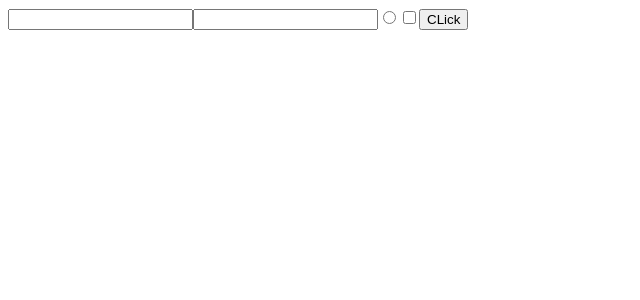
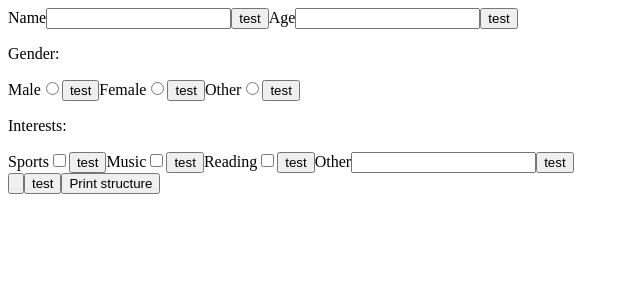
Before and after one commit to JonBunator/smart-ui, a React (Vite) app in the folder src/library/: page / in a window 1280 px wide. Shown: the top 300 px of the page, without its empty margins (0-640 px from the left). Built offline with nearby package versions, Linux system fonts and the light colour scheme.

Commit message:
Refactor and ui interaction

```diff
--- a/src/library/demo/App.tsx
+++ b/src/library/demo/App.tsx
@@ -5,18 +5,52 @@ import {useState} from "react";
 
 function App() {
 
-    const [email, setEmail] = useState();
 
     const {getHierarchy} = useSmartComponentManager();
 
     return (<>
-            <SmartComponent id="test">
-                <SmartInput smartID="1" smartSemantic="email" value={email} onChange={(event) => setEmail(event.target.value)} />
-                <SmartInput smartID="2" smartSemantic="password"/>
-                <SmartInput type="radio" smartID="2" smartSemantic="password"/>
-                <SmartInput type="checkbox" smartID="3" smartSemantic="password"/>
+            <SmartComponent>
+                <label htmlFor="name">Name</label>
+                <SmartInput id="name" smartSemantic="Name" />
+
+                <label htmlFor="age">Age</label>
+                <SmartInput type="number" id="age" smartSemantic="Age" />
+
+                <SmartComponent id="gender">
+                    <div>
+                        <p>Gender:</p>
+                        <label htmlFor="age">Male</label>
+                        <SmartInput type="radio" id="gender-male" />
+
+                        <label htmlFor="age">Female</label>
+                        <SmartInput type="radio" id="gender-female" />
+
+                        <label htmlFor="age">Other</label>
+                        <SmartInput type="radio" id="gender-other" />
+                    </div>
+                </SmartComponent>
+
+                <SmartComponent id="interests">
+                    <div>
+                        <p>Interests:</p>
+                        <label htmlFor="interests-sports">Sports</label>
+                        <SmartInput type="checkbox" id="interests-sports" value="sports"/>
+
+                        <label htmlFor="interests-music">Music</label>
+                        <SmartInput type="checkbox" id="interests-music" value="music"/>
+
+                        <label htmlFor="interests-reading">Reading</label>
+                        <SmartInput type="checkbox" id="interests-reading" value="reading"/>
+
+                        <label htmlFor="interests-other">Other</label>
+                        <SmartInput type="textarea" id="interests-other" />
+                    </div>
+                    <SmartInput id="vutton" type="button" onClick={() => console.log("clicked")}></SmartInput>
+                </SmartComponent>
             </SmartComponent>
-            <button onClick={() => {console.log(JSON.stringify(getHierarchy()))}}>CLick</button>
+        <SmartComponent/>
+
+        <button onClick={() => {console.log(JSON.stringify(getHierarchy()))}}>Print structure</button>
         </>
     )
 }
--- a/src/library/src/components/Button/index.tsx
+++ b/src/library/src/components/Button/index.tsx
@@ -1,7 +1,12 @@
-import styles from './styles.module.css'
 import React from "react";
+import {SmartComponent} from "../SmartComponent";
 
-export function Button(props: React.ButtonHTMLAttributes<HTMLButtonElement>) {
-  const { className, ...restProps } = props
-  return <button className={`${className} ${styles.button}`} {...restProps} />
+export function Button(props: React.DetailedHTMLProps<React.ButtonHTMLAttributes<HTMLButtonElement>, HTMLButtonElement>) {
+  const {id, ...restProps } = props
+
+  return (
+      <SmartComponent id={id ?? "other_val"}>
+        <button id={id} {...restProps} />
+      </SmartComponent>
+  )
 }
--- a/src/library/src/components/Button/styles.module.css
+++ /dev/null
@@ -1,3 +0,0 @@
-.button {
-    padding: 1rem;
-}
--- a/src/library/src/components/SmartComponent/index.tsx
+++ b/src/library/src/components/SmartComponent/index.tsx
@@ -1,14 +1,20 @@
 import {ReactNode, useEffect} from "react";
-import SmartComponentProvider, {useSmartComponentParent} from "../../internal/SmartComponentProvider";
-import {SmartComponentValue, useSmartComponentManager} from "../SmartComponentManager";
+import SmartComponentParent, {useSmartComponentParent} from "../../internal/SmartComponentParent";
+import {useSmartComponentManager} from "../SmartComponentManager";
+import {SmartComponentValue} from "../types/types.ts";
 
 
 export type SmartComponentProps = SmartComponentValue & {
+    /**
+     * Callback that is invoked by AI agent. Changes value of component.
+     * @param value
+     */
+    smartOnChange?: (value: string | number | readonly string[]) => void;
     children?: ReactNode;
 }
 
 export function SmartComponent(props: SmartComponentProps) {
-    const { children, ...smartProps } = props
+    const { children, smartOnChange, ...smartProps } = props
 
     const { parentID } = useSmartComponentParent();
     const { addComponent, removeComponent } = useSmartComponentManager();
@@ -21,5 +27,5 @@ export function SmartComponent(props: SmartComponentProps) {
         }
     }, [parentID, addComponent, smartProps.id, smartProps.semantic, smartProps.type, smartProps.value]);
 
-    return <SmartComponentProvider identifier={smartProps.id}>{children}</SmartComponentProvider>
+    return <SmartComponentParent identifier={smartProps.id}>{children}</SmartComponentParent>
 }
--- a/src/library/src/components/SmartComponentManager/index.tsx
+++ b/src/library/src/components/SmartComponentManager/index.tsx
@@ -1,22 +1,6 @@
 import {createContext, useContext, useState, ReactNode, useMemo, useCallback} from 'react';
-import SmartComponentProvider from "../../internal/SmartComponentProvider";
-
-
-export interface SmartComponentValue {
-    /**
-     * Unique identifier.
-     */
-    id: string;
-    /**
-     * Value of the smart component. For textfields this can be the inputted text.
-     */
-    value?: string | number | readonly string[];
-
-    /**
-     * Additional properties.
-     */
-    [key: string]: any;
-}
+import SmartComponentParent from "../../internal/SmartComponentParent";
+import {SmartComponentValue} from "../types/types.ts";
 
 /**
  * Element represents value of smart component and children.
@@ -113,6 +97,7 @@ export default function SmartComponentManager(props: SubscriptionProviderProps)
                     children.push(childElement);
                 }
             });
+
             return {
                 ...value,
                 children: children.length !== 0 ? children : undefined,
@@ -124,18 +109,18 @@ export default function SmartComponentManager(props: SubscriptionProviderProps)
             .filter(result => result !== null);
     }, [elements, parentChildrenMapping]);
 
-    const value = useMemo(() => ({
+        const value = useMemo(() => ({
         addComponent: addComponent,
         removeComponent: removeComponent,
         getHierarchy: getHierarchy,
     }), [addComponent, removeComponent, getHierarchy]);
 
     return (
-        <SmartComponentProvider identifier="root">
+        <SmartComponentParent identifier="root">
             <SmartComponentContext.Provider value={value}>
                 {children}
             </SmartComponentContext.Provider>
-        </SmartComponentProvider>
+        </SmartComponentParent>
     );
 };
 
--- a/src/library/src/components/SmartInput/index.tsx
+++ b/src/library/src/components/SmartInput/index.tsx
@@ -1,20 +1,43 @@
-import React from "react";
+import React, {ReactNode, useRef} from "react";
 import { SmartComponent } from "../SmartComponent";
 
 
 interface SmartComponent {
-  smartID: string;
   smartSemantic: string;
+  children?: ReactNode;
 }
 
 export type SmartInputProps = React.DetailedHTMLProps<React.InputHTMLAttributes<HTMLInputElement>, HTMLInputElement> & SmartComponent;
 
 export function SmartInput(props: SmartInputProps) {
-  const { smartID, value, type, smartSemantic, ...restProps } = props
+    const { value, onChange, type, id, smartSemantic, ...restProps } = props
+    const inputRef = useRef<HTMLInputElement>(null);
+
+    /**
+     * Simulates user input value update.
+     * @param value The new value.
+     */
+    function updateValue(value: string | number | readonly string[]) {
+
+        if (inputRef.current) {
+            if(type === "button" || type === "radio" || type === "checkbox") {
+                inputRef.current.click();
+                return;
+            }
+            const nativeInputValueSetter = Object.getOwnPropertyDescriptor(
+                window.HTMLInputElement.prototype,
+                'value')?.set;
+            nativeInputValueSetter?.call(inputRef.current, value);
+
+            const event = new Event('input', { bubbles: true });
+            inputRef.current.dispatchEvent(event);
+        }
+    }
 
   return (
-      <SmartComponent id={smartID ?? "UNIQUE_STRING"} value={value} semantic={smartSemantic} type={type}>
-          <input value={value} type={type} {...restProps} />
+      <SmartComponent id={id ?? "UNIQUE_STRING"} value={value} semantic={smartSemantic} type={type as string}>
+          <input ref={inputRef} value={value} onChange={onChange} type={type ?? "text"} {...restProps}/>
+          <button onClick={() => {updateValue("sports")}}>test</button>
       </SmartComponent>
   )
 }
--- /dev/null
+++ b/src/library/src/components/types/types.ts
@@ -0,0 +1,18 @@
+export interface SmartComponentValue {
+    /**
+     * Unique identifier.
+     */
+    id: string;
+    /**
+     * Type to differentiate the smart component. Can be text, select, button etc.
+     */
+    type: string;
+    /**
+     * Value of the smart component. For textfields this can be the inputted text.
+     */
+    value?: string | number | readonly string[];
+    /**
+     * Additional properties.
+     */
+    [key: string]: any;
+}
--- a/src/library/src/internal/SmartComponentProvider/index.tsx
+++ b/src/library/src/internal/SmartComponentParent/index.tsx
@@ -6,13 +6,13 @@ interface SmartComponentContextType {
 
 const SmartComponentContext = createContext<SmartComponentContextType | undefined>(undefined);
 
-interface SubscriptionProviderProps {
+interface SmartComponentParentProps {
     children: ReactNode;
     identifier: string;
 }
 
 
-export default function SmartComponentProvider(props: SubscriptionProviderProps) {
+export default function SmartComponentParent(props: SmartComponentParentProps) {
     const {children, identifier} = props;
 
     return (
@@ -25,7 +25,7 @@ export default function SmartComponentProvider(props: SubscriptionProviderProps)
 export function useSmartComponentParent(): SmartComponentContextType {
     const context = useContext(SmartComponentContext);
     if (!context) {
-        throw new Error('useSmartComponentParent must be used within a SmartComponentProvider');
+        throw new Error('useSmartComponentParent must be used within a SmartComponentParent');
     }
     return context;
 }
```
